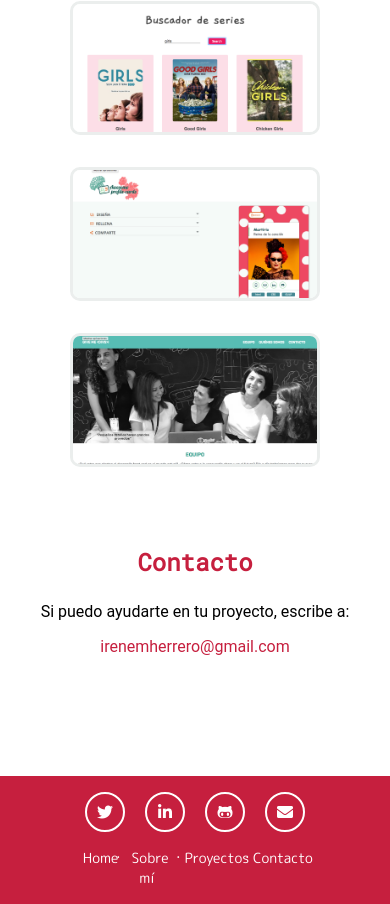
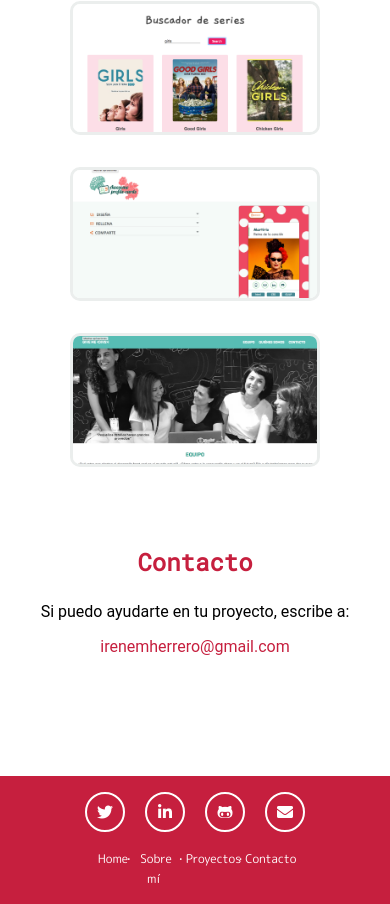
Before and after one commit to irenemherrero/portfolio, a React (Create React App) app: page / in a window 390 px wide. Shown: the part 3240-4144 px from the top of the page. Built offline with nearby package versions, Linux system fonts and the light colour scheme.

Commit message:
fix responsive footer

```diff
--- a/src/components/Footer.js
+++ b/src/components/Footer.js
@@ -1,4 +1,4 @@
-import React, { Component, Fragment } from 'react';
+import React, { Component } from 'react';
 class Footer extends Component {
     render() {
         return (
--- a/src/scss/core/_variables.scss
+++ b/src/scss/core/_variables.scss
@@ -30,7 +30,7 @@ $background-color-5: #EBEEED;
 
 //Fuentes tablet & mobile
 
-$font-size-minim-tab: 14px;
+$font-size-minim-tab: 12px;
 $font-size-peq-tab: 16px;
 $font-size-med-tab: 18px;
 $font-size-big-tab: 20px;
--- a/src/scss/layout/_footer.scss
+++ b/src/scss/layout/_footer.scss
@@ -44,7 +44,7 @@
 
 .linkWeb{
   text-decoration: none;
-  margin: 6%;
+  margin: 5%;
   transition: color ease .2s;
   &:hover{
       color: $font-color-2;
@@ -54,26 +54,29 @@
 .dot1{
   color: $font-color-4;
   position: relative;
-  bottom: 5px;
+  bottom: 3px;
   @media all and (min-width: 768px) {
     transform: translate(-100%, 30%);
+    bottom: 6px;
   }
 }
 
 .dot2{
   color: $font-color-4;
   position: relative;
-  bottom: 5px;
+  bottom: 3px;
   @media all and (min-width: 768px) {
     transform: translate(-50%, 30%);
+    bottom: 6px;
   }
 }
 
 .dot3{
   color: $font-color-4;
   position: relative;
-  bottom: 5px;
+  bottom: 3px;
   @media all and (min-width: 768px) {
     transform: translate(40%, 30%);
+    bottom: 6px;
   }
 }
--- a/src/scss/main.css
+++ b/src/scss/main.css
@@ -144,7 +144,7 @@ body {
 
 .linkWeb {
   text-decoration: none;
-  margin: 6%;
+  margin: 5%;
   transition: color ease .2s; }
   .linkWeb:hover {
     color: #ffa500; }
@@ -152,26 +152,29 @@ body {
 .dot1 {
   color: #fff;
   position: relative;
-  bottom: 5px; }
+  bottom: 3px; }
   @media all and (min-width: 768px) {
     .dot1 {
-      transform: translate(-100%, 30%); } }
+      transform: translate(-100%, 30%);
+      bottom: 6px; } }
 
 .dot2 {
   color: #fff;
   position: relative;
-  bottom: 5px; }
+  bottom: 3px; }
   @media all and (min-width: 768px) {
     .dot2 {
-      transform: translate(-50%, 30%); } }
+      transform: translate(-50%, 30%);
+      bottom: 6px; } }
 
 .dot3 {
   color: #fff;
   position: relative;
-  bottom: 5px; }
+  bottom: 3px; }
   @media all and (min-width: 768px) {
     .dot3 {
-      transform: translate(40%, 30%); } }
+      transform: translate(40%, 30%);
+      bottom: 6px; } }
 
 .anchor {
   display: block;
@@ -322,12 +325,13 @@ body {
         left: 10%; } } }
 
 .showBox2 {
-  position: relative;
-  animation-name: showBox2;
-  animation-duration: 1s;
-  animation-iteration-count: 1;
-  animation-fill-mode: forwards; }
+  position: relative; }
   @media all and (min-width: 768px) {
+    .showBox2 {
+      animation-name: showBox2;
+      animation-duration: 1s;
+      animation-iteration-count: 1;
+      animation-fill-mode: forwards; }
     @keyframes showBox2 {
       from {
         left: 50%; }
@@ -592,7 +596,7 @@ body {
 
 .footerLink {
   color: #fff;
-  font-size: 14px;
+  font-size: 12px;
   font-family: "M PLUS Rounded 1c", sans-serif;
   font-weight: 400; }
   @media all and (min-width: 768px) {
```
Also changed, not shown: src/scss/layout/_skills.scss (+4 -22 lines).
